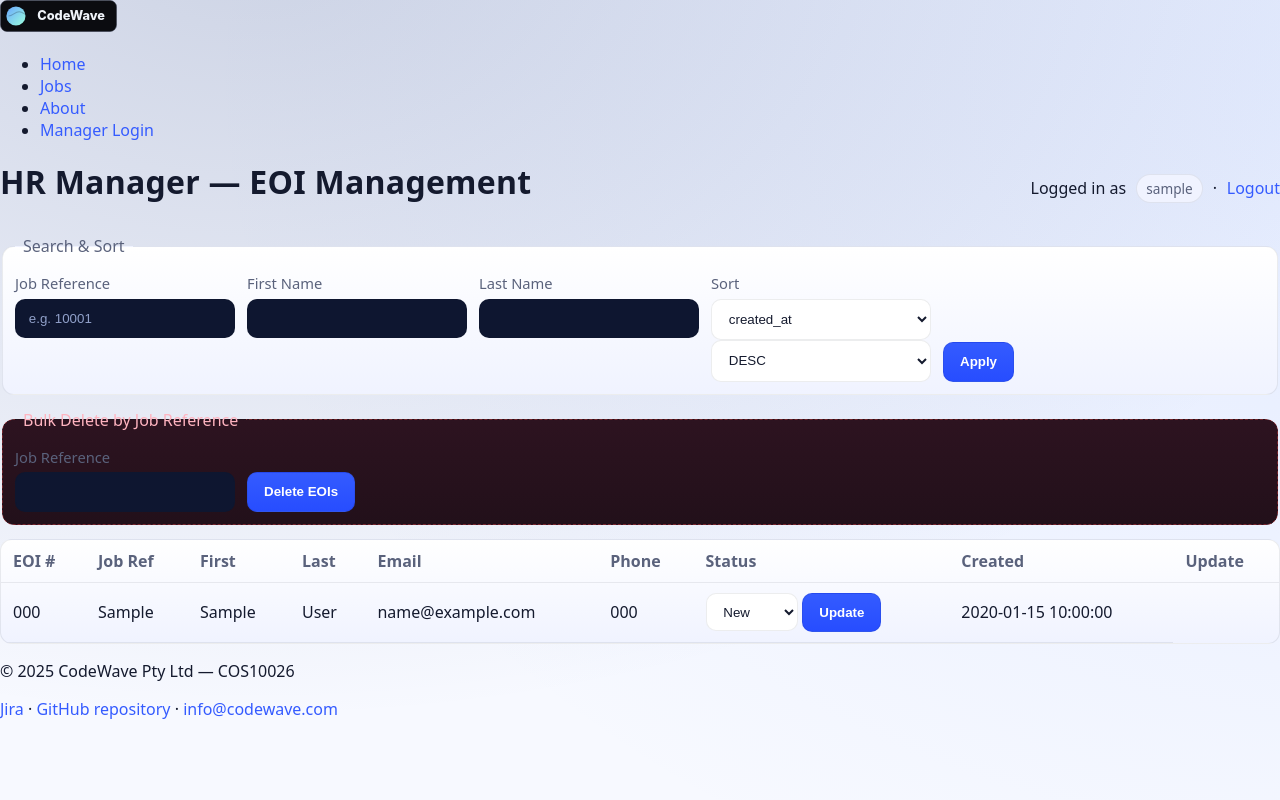
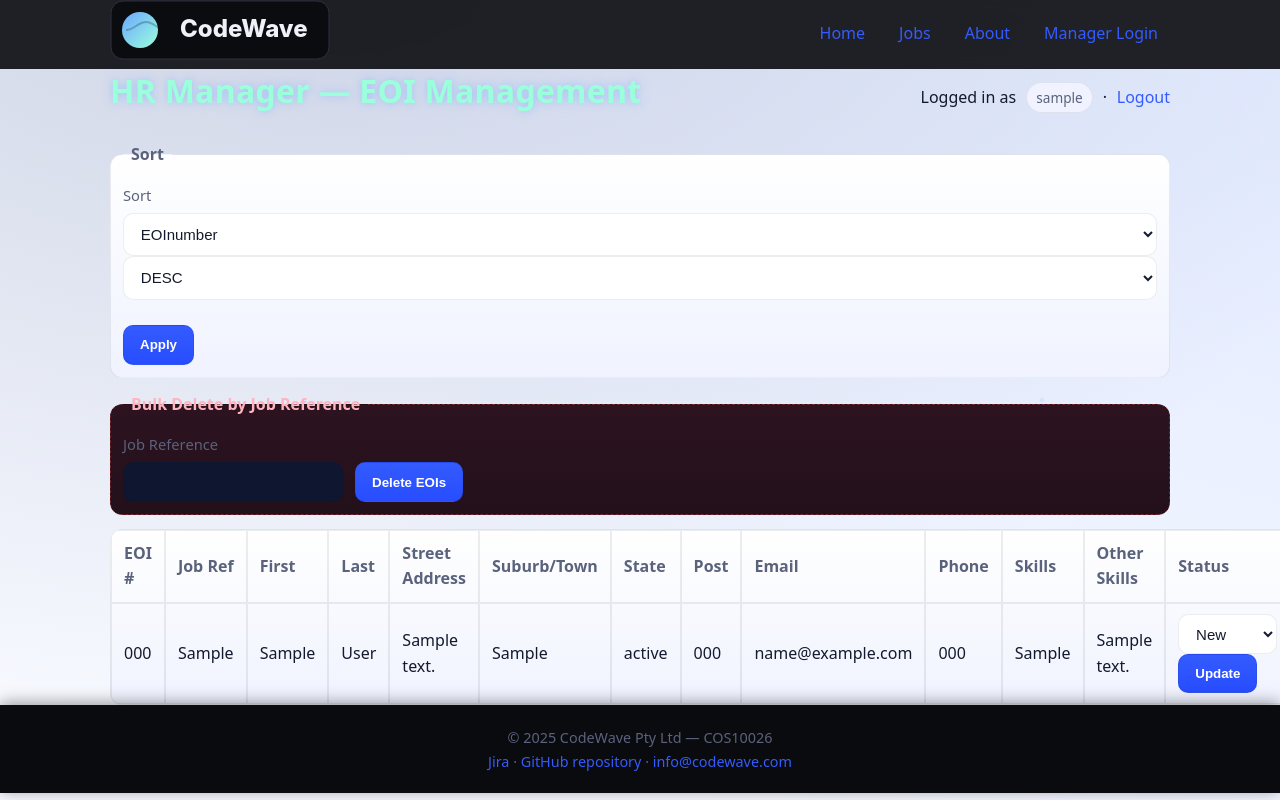
Before and after one commit to Trong-Tin-Vo-Tony/CodeWaveProjectPart2, a PHP site: page /manage.php in a window 1280 px wide. Run offline with PHP 8.4, Linux system fonts and the light colour scheme; the visitor is signed in with stand-in values (Sample User, id 1); tables that the repository leaves empty or names only in its code hold one stand-in row (values such as "Sample post"); data that the repository does not hold is empty.

Commit message:
Add files via upload
modified the admin.css and manage.php  so that the php uses tony's database (or the local database if the first option fails). admin.css was modified so that the status gets displayed properly in the table.

```diff
--- a/manage.php
+++ b/manage.php
@@ -3,17 +3,22 @@
 require_once 'auth.php';       // blocks access if not logged in
 require_once 'settings.php';
 
-$conn = @mysqli_connect($host, $user, $pwd, $sql_db);
-if (!$conn) { die('Database connection failed'); }
+$conn = @mysqli_connect($host2, $user, $pwd, $sql_db, $port2);
+if (!$conn) {
+  $conn = @mysqli_connect($host, $user, $pwd, $sql_db);
+  if (!$conn) {
+    die('Database connection failed');
+  }
+}
 
 function h($s){ return htmlspecialchars((string)$s, ENT_QUOTES, 'UTF-8'); }
 
 // ---------- Sorting (whitelist) ----------
-$validSort = ['EOInumber','job_ref_num','first_name','last_name','email','phone','status','created_at'];
-$sort = $_GET['sort'] ?? 'created_at';
-$dir  = $_GET['dir']  ?? 'DESC';
-$sort = in_array($sort, $validSort, true) ? $sort : 'created_at';
-$dir  = strtoupper($dir) === 'ASC' ? 'ASC' : 'DESC';
+$validSort = ['EOInumber','jobRef','firstName','lastName', 'streetAddress', 'suburbTown', 'state', 'postcode', 'email','phone', 'skills', 'otherComments', 'status'];
+$sort = $_GET['sort'] ?? 'EOInumber';
+$order  = $_GET['order']  ?? 'DESC';
+$sort = in_array($sort, $validSort, true) ? $sort : 'EOInumber';
+$order  = strtoupper($order) === 'ASC' ? 'ASC' : 'DESC';
 
 // ---------- POST actions with CSRF ----------
 $flash = '';
@@ -26,13 +31,13 @@ if ($_SERVER['REQUEST_METHOD'] === 'POST') {
   // Update status
   if (($_POST['action'] ?? '') === 'update_status') {
     $eoi = (int)($_POST['EOInumber'] ?? 0);
-    $st  = $_POST['status'] ?? '';
+    $status  = $_POST['status'] ?? '';
     $ok  = ['New','Current','Final'];
-    if ($eoi > 0 && in_array($st, $ok, true)) {
+    if ($eoi > 0 && in_array($status, $ok, true)) {
       $stmt = $conn->prepare("UPDATE eoi SET status=? WHERE EOInumber=?");
-      $stmt->bind_param('si', $st, $eoi);
+      $stmt->bind_param('si', $status, $eoi);
       $stmt->execute();
-      $flash = $stmt->affected_rows >= 0 ? "EOI #$eoi status updated to $st." : "No change made.";
+      $flash = $stmt->affected_rows >= 0 ? "EOI #$eoi status updated to $status." : "No change made.";
     } else {
       $flash = 'Invalid status update request.';
     }
@@ -41,7 +46,7 @@ if ($_SERVER['REQUEST_METHOD'] === 'POST') {
   if (($_POST['action'] ?? '') === 'delete_by_jobref') {
     $jobref = (int)($_POST['job_ref_num'] ?? 0);
     if ($jobref > 0) {
-      $stmt = $conn->prepare("DELETE FROM eoi WHERE job_ref_num = ?");
+      $stmt = $conn->prepare("DELETE FROM eoi WHERE jobRef = ?");
       $stmt->bind_param('i', $jobref);
       $stmt->execute();
       $flash = "Deleted {$stmt->affected_rows} EOI record(s) for Job Ref ".h($jobref).".";
@@ -60,29 +65,29 @@ $where  = [];
 $types  = '';
 $params = [];
 
-$jobSearch = trim($_GET['job_ref_num'] ?? '');
-$fnSearch  = trim($_GET['first_name'] ?? '');
-$lnSearch  = trim($_GET['last_name'] ?? '');
+// $jobSearch = trim($_GET['job_ref_num'] ?? '');
+// $fnSearch  = trim($_GET['first_name'] ?? '');
+// $lnSearch  = trim($_GET['last_name'] ?? '');
 
-if ($jobSearch !== '') {
-  $where[]  = "job_ref_num = ?";
-  $types   .= 'i';
-  $params[] = (int)$jobSearch;
-}
-if ($fnSearch !== '') {
-  $where[]  = "first_name LIKE CONCAT('%', ?, '%')";
-  $types   .= 's';
-  $params[] = $fnSearch;
-}
-if ($lnSearch !== '') {
-  $where[]  = "last_name LIKE CONCAT('%', ?, '%')";
-  $types   .= 's';
-  $params[] = $lnSearch;
-}
+// if ($jobSearch !== '') {
+//   $where[]  = "job_ref_num = ?";
+//   $types   .= 'i';
+//   $params[] = (int)$jobSearch;
+// }
+// if ($fnSearch !== '') {
+//   $where[]  = "first_name LIKE CONCAT('%', ?, '%')";
+//   $types   .= 's';
+//   $params[] = $fnSearch;
+// }
+// if ($lnSearch !== '') {
+//   $where[]  = "last_name LIKE CONCAT('%', ?, '%')";
+//   $types   .= 's';
+//   $params[] = $lnSearch;
+// }
 
-$sql = "SELECT EOInumber, job_ref_num, first_name, last_name, email, phone, status, created_at FROM eoi";
-if ($where) $sql .= " WHERE ".implode(' AND ', $where);
-$sql .= " ORDER BY $sort $dir";
+$sql = "SELECT EOInumber,jobRef,firstName,lastName, streetAddress, suburbTown, state, postcode, email, phone, skills, otherComments, status FROM eoi";
+// if ($where) $sql .= " WHERE ".implode(' AND ', $where);
+$sql .= " ORDER BY $sort $order";
 
 $stmt = $conn->prepare($sql);
 if ($types !== '') $stmt->bind_param($types, ...$params);
@@ -95,7 +100,7 @@ $result = $stmt->get_result();
   <meta charset="utf-8">
   <title>Manage EOIs</title>
   <meta name="viewport" content="width=device-width, initial-scale=1">
-  <link rel="stylesheet" href="styles/style.css">
+  <link rel="stylesheet" href="styles/styles.css">
   <link rel="stylesheet" href="styles/admin.css">
 </head>
 <body>
@@ -115,32 +120,20 @@ $result = $stmt->get_result();
 
   <form class="topbar" method="get" action="">
     <fieldset>
-      <legend>Search & Sort</legend>
-      <div class="controls">
-        <div>
-          <label>Job Reference</label>
-          <input type="number" name="job_ref_num" value="<?= h($jobSearch) ?>" placeholder="e.g. 10001">
-        </div>
-        <div>
-          <label>First Name</label>
-          <input type="text" name="first_name" value="<?= h($fnSearch) ?>">
-        </div>
-        <div>
-          <label>Last Name</label>
-          <input type="text" name="last_name" value="<?= h($lnSearch) ?>">
-        </div>
-        <div>
+      <legend>Sort</legend>
           <label>Sort</label>
           <select name="sort">
             <?php foreach ($validSort as $f): ?>
               <option value="<?= $f ?>" <?= $sort===$f?'selected':'' ?>><?= $f ?></option>
             <?php endforeach; ?>
           </select>
-          <select name="dir">
-            <option value="ASC"  <?= $dir==='ASC'?'selected':'' ?>>ASC</option>
-            <option value="DESC" <?= $dir==='DESC'?'selected':'' ?>>DESC</option>
+          <select name="order">
+            <option value="ASC"  <?= $order==='ASC'?'selected':'' ?>>ASC</option>
+            <option value="DESC" <?= $order==='DESC'?'selected':'' ?>>DESC</option>
           </select>
         </div>
+        <br/>
+        <br/>
         <div style="align-self:end">
           <button type="submit">Apply</button>
         </div>
@@ -173,22 +166,32 @@ $result = $stmt->get_result();
         <th>Job Ref</th>
         <th>First</th>
         <th>Last</th>
+        <th>Street Address</th>
+        <th>Suburb/Town</th>
+        <th>State</th>
+        <th>Post</th>
         <th>Email</th>
         <th>Phone</th>
+        <th>Skills</th>
+        <th>Other Skills</th>
         <th>Status</th>
-        <th>Created</th>
-        <th>Update</th>
       </tr>
     </thead>
     <tbody>
       <?php while ($row = $result->fetch_assoc()): ?>
       <tr>
         <td><?= h($row['EOInumber']) ?></td>
-        <td><?= h($row['job_ref_num']) ?></td>
-        <td><?= h($row['first_name']) ?></td>
-        <td><?= h($row['last_name']) ?></td>
+        <td><?= h($row['jobRef']) ?></td>
+        <td><?= h($row['firstName']) ?></td>
+        <td><?= h($row['lastName']) ?></td>
+        <td><?= h($row['streetAddress']) ?></td>
+        <td><?= h($row['suburbTown']) ?></td>
+        <td><?= h($row['state']) ?></td>
+        <td><?= h($row['postcode']) ?></td>
         <td><?= h($row['email']) ?></td>
         <td><?= h($row['phone']) ?></td>
+        <td><?= h($row['skills']) ?></td>
+        <td><?= h($row['otherComments']) ?></td>
         <td class="status-<?= h($row['status']) ?>">
           <form method="post" class="inline-form" action="">
             <input type="hidden" name="csrf" value="<?= h($_SESSION['csrf'] ?? '') ?>">
@@ -202,7 +205,6 @@ $result = $stmt->get_result();
             <button type="submit">Update</button>
           </form>
         </td>
-        <td><?= h($row['created_at']) ?></td>
       </tr>
       <?php endwhile; ?>
     </tbody>
```
